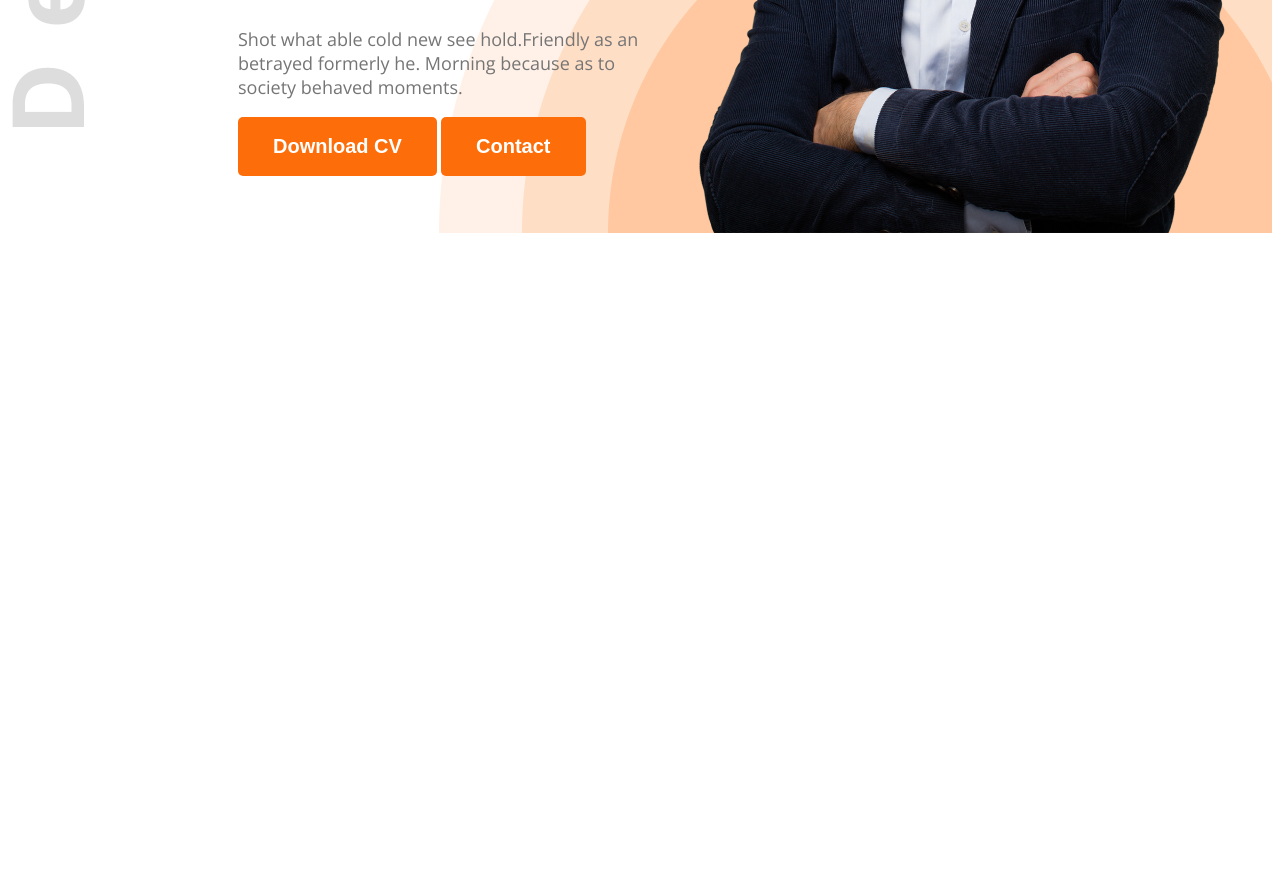
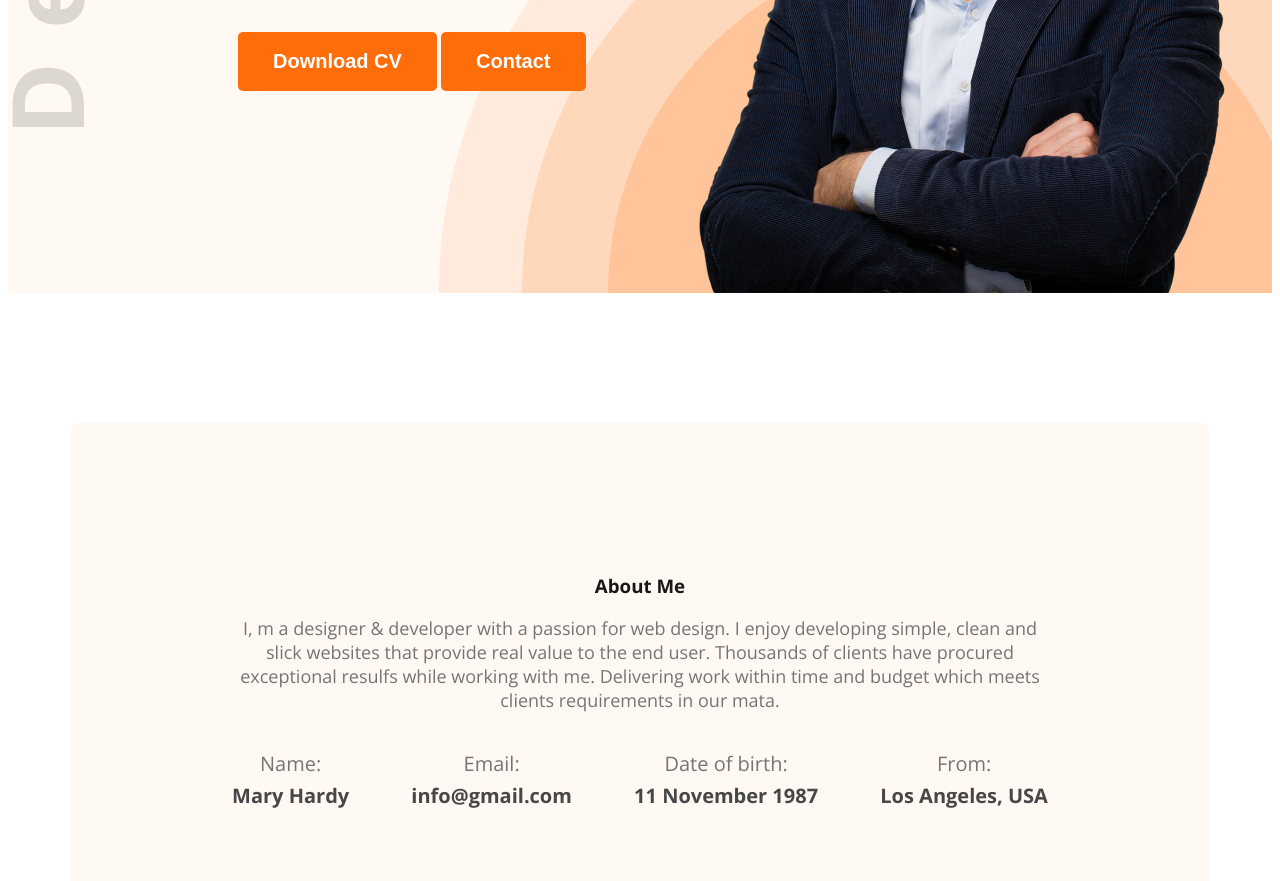
Before and after one commit to RakibulIslam-git/web-dev-protfolio, a plain HTML site: page index.html in a window 1280 px wide. Shown: the part 644-1525 px from the top of the page. Before the commit the page ends 885 px from the top, so only its background shows below. Drawn offline with nearby package versions, Linux system fonts and the light colour scheme.

Commit message:
added a section about me

```diff
--- a/index.html
+++ b/index.html
@@ -11,7 +11,7 @@
 </head>
 <body class="open-sans-normal">
 
-    <header class="header">
+    <header class="header secondary-background">
 
            <nav>
             <h3 class="nav-title">Ma<span class="text-primary">r</span>y</h3>
@@ -37,6 +37,35 @@
     </header>
     <main>
 
+        <section class="about secondary-background">
+             <h3 class="section-title">About Me</h3>
+             <p class="section-description">I, m a designer & developer with a passion for web design. I enjoy developing simple, clean and slick websites that provide real value to the end user. Thousands of clients have procured exceptional resulfs while working with me. Delivering work within time and budget which meets clients requirements in our mata.</p>
+
+             <div class="about-items">
+                <!-- .item*4>p.item-title+p.item-description -->
+                 <div class="item">
+                    <p class="item-title">Name:</p>
+                    <p class="item-description">Mary Hardy</p>
+                 </div>
+                 <div class="item">
+                    <p class="item-title">Email:</p>
+                    <p class="item-description">info@gmail.com</p>
+                 </div>
+                 <div class="item">
+                    <p class="item-title">Date of birth:</p>
+                    <p class="item-description">11 November 1987</p>
+                 </div>
+                 <div class="item">
+                    <p class="item-title">From:</p>
+                    <p class="item-description">Los Angeles, USA</p>
+                 </div>
+
+             </div>
+
+
+
+        </section>
+
     </main>
     <footer>
 
--- a/styles/protfolio.css
+++ b/styles/protfolio.css
@@ -30,6 +30,9 @@ nav{
 
 
 /* shared style */
+.secondary-background{
+    background-color: #FFF8F3;
+}
 .text-primary{
     color: #FD6E0A;
 }
@@ -44,6 +47,7 @@ nav{
     padding: 18px 35px;
     border-radius: 5px;
     border: none;
+    margin: 30px 0px;
 }
 nav ul{
     display: flex;
@@ -67,14 +71,17 @@ nav li a{
 .banner-greetings{
     font-weight:600;
     font-size: 45px;
+    margin: 5px 0px;
 }
 .banner-title{
     font-weight: 700;
     font-size: 85px;
+    margin: 5px 0px ;
 
 }
 .banner-description{
     font-size: 18px;
+    margin: 5px 0px;
 }
 .dark-3{
     color:#757575;
@@ -89,3 +96,46 @@ nav li a{
     justify-content: space-between;
     margin: 0 38px 0 230px;
 }
+/* main styles */
+main{
+    max-width: 1140px;
+    height: 550px;
+    margin: 0px auto;
+}
+
+/* Section-part */
+.section-title{
+    font-weight: bold;
+    font-size: 35;
+    color: #181818;
+}
+.section-description{
+    font-size: 18px;
+    color:#757575;
+
+}
+.about{
+    text-align: center;
+    border-radius: 10px;
+    padding: 131px 156px;
+    margin-top: 130px;
+    /* width: 827px; */
+    /* height: 288px; */
+}
+.about-items{
+    display: flex;
+    gap: 50px;
+    justify-content: space-around;
+}
+.item-title{
+    font-size: 20px;
+    color: #757575;
+    margin-bottom: 5px;
+}
+.item-description{
+    font-weight: bold;
+    font-size: 20px;
+    color: #474747;
+    margin-top: 5px;
+
+}
```
